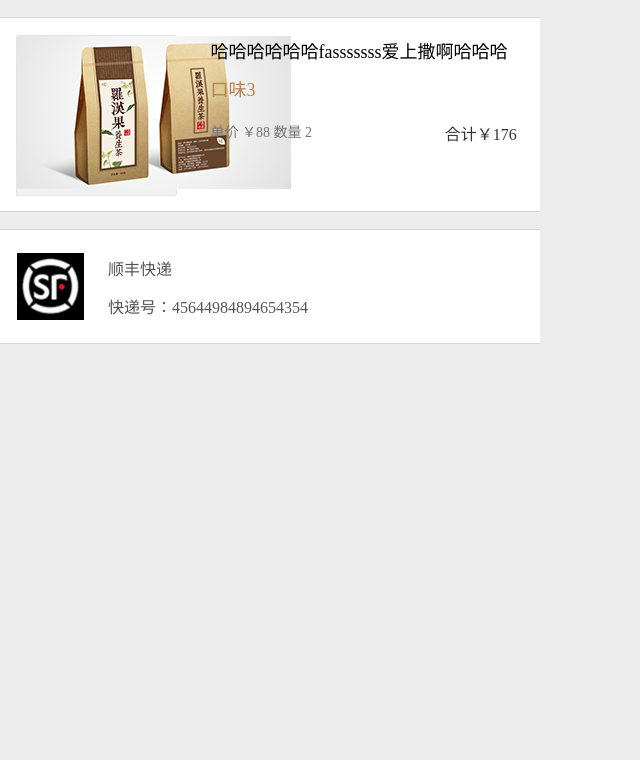
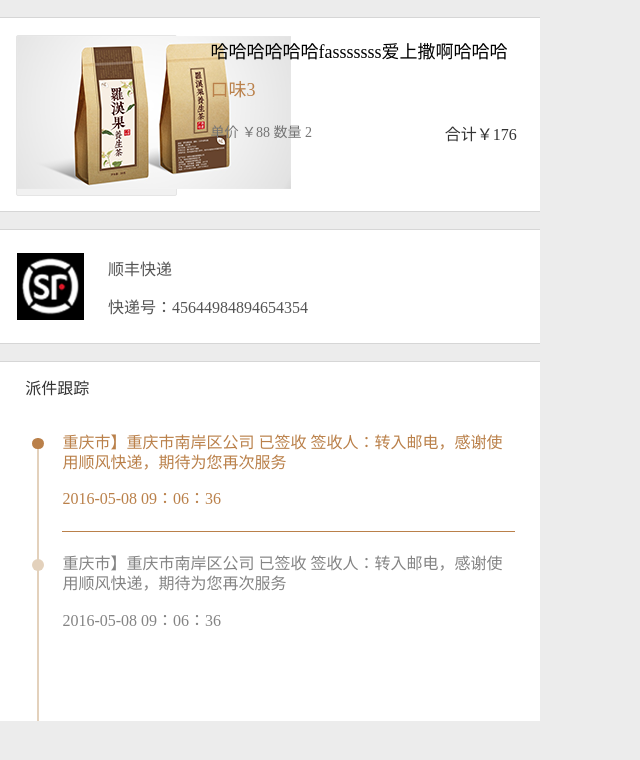
Before and after one commit to YiKeYaTu/yaodema, a website: page src/html/logistics.html in a window 1280 px wide. Shown: the whole page, without its empty margins (0-640 px from the left). Drawn offline with Linux system fonts and the light colour scheme.

Commit message:
物流信息页面

```diff
--- a/src/html/logistics.html
+++ b/src/html/logistics.html
@@ -28,5 +28,34 @@
             <p class="sf-number">快递号：45644984894654354</p>
         </div>
     </section>
+    <section class="express-search">
+        <div class="search-title">派件跟踪</div>
+        <div class="search-detail">
+            <div class="follow-detail follow-active">
+                <div class="time-line">
+                    <div class="line-top actice-top"></div>
+                </div>
+                <p class="follow-inf">
+                    重庆市】重庆市南岸区公司 已签收 签收人：转入邮电，感谢使用顺风快递，期待为您再次服务
+                </p>
+                <p class="follow-time">
+                    2016-05-08   09：06：36
+                </p>
+            </div>
+        </div>
+        <div class="search-detail">
+            <div class="follow-detail">
+                <div class="time-line">
+                    <div class="line-top"></div>
+                </div>
+                <p class="follow-inf">
+                    重庆市】重庆市南岸区公司 已签收 签收人：转入邮电，感谢使用顺风快递，期待为您再次服务
+                </p>
+                <p class="follow-time">
+                    2016-05-08   09：06：36
+                </p>
+            </div>
+        </div>
+    </section>
 </body>
 </html>
--- a/src/styles/logistics.less
+++ b/src/styles/logistics.less
@@ -78,6 +78,62 @@ body {
         }
     }
 }
+.express-search {
+    width: 580 / 64rem;
+    margin-top: 20 / 64rem;
+    padding: 0 30 / 64rem;
+    padding-bottom: 80 / 64rem;
+    background: #fff;
+    border-top: 1px solid #d6d6d6;
+    overflow: hidden;
+    font-size: 16px;
+    line-height: 20px;
+    .search-title {
+        color: #333333;
+        font-size: 16px;
+        margin: 20 / 64rem 0 40 / 64rem 0;
+    }
+    .search-detail {
+        padding-bottom: 26 / 64rem;
+    }
+}
+.search-detail::after {
+    content: "";
+    display: block;
+    clear: both;
+}
+.follow-detail {
+    width: 536 / 64rem;
+    color: #848484;
+    float: right;
+    position: relative;
+}
+.follow-active {
+    color: #ba804a;
+    padding-bottom: 26 / 64rem;
+    border-bottom: 1px solid #ba804a;
+}
+.follow-time {
+    margin-top: 20 / 64rem;
+}
+.time-line {
+    width: 2px;
+    height: 196 / 64rem;
+    background: #e3d1bc;
+    position: absolute;
+    left: -30 / 64rem;
+    top: 20 / 64rem;
+    .line-top {
+        width: 14 / 64rem;
+        height: 14 / 64rem;
+        background: #e3d1bc;
+        border-radius: 100%;
+        margin: -14 / 64rem 0 0 -6 / 64rem;
+    }
+    .actice-top {
+        background: #ba804a;
+    }
+}
 [data-dpr="2"] .item-trd {
     font-size: 36px;
     line-height: 40px;
@@ -110,3 +166,17 @@ body {
 [data-dpr="3"] .express-detail {
     font-size: 48px;
 }
+[data-dpr="2"] .search-title {
+    font-size: 32px;
+}
+[data-dpr="3"] .search-title {
+    font-size: 48px;
+}
+[data-dpr="2"] .express-search {
+    font-size: 32px;
+    line-height: 40px;
+}
+[data-dpr="3"] .express-search {
+    font-size: 48px;
+    line-height: 60px;
+}
```
Also changed, not shown: dist/html/logistics.html, dist/styles/logistics.css, src/styles/logistics.css.
